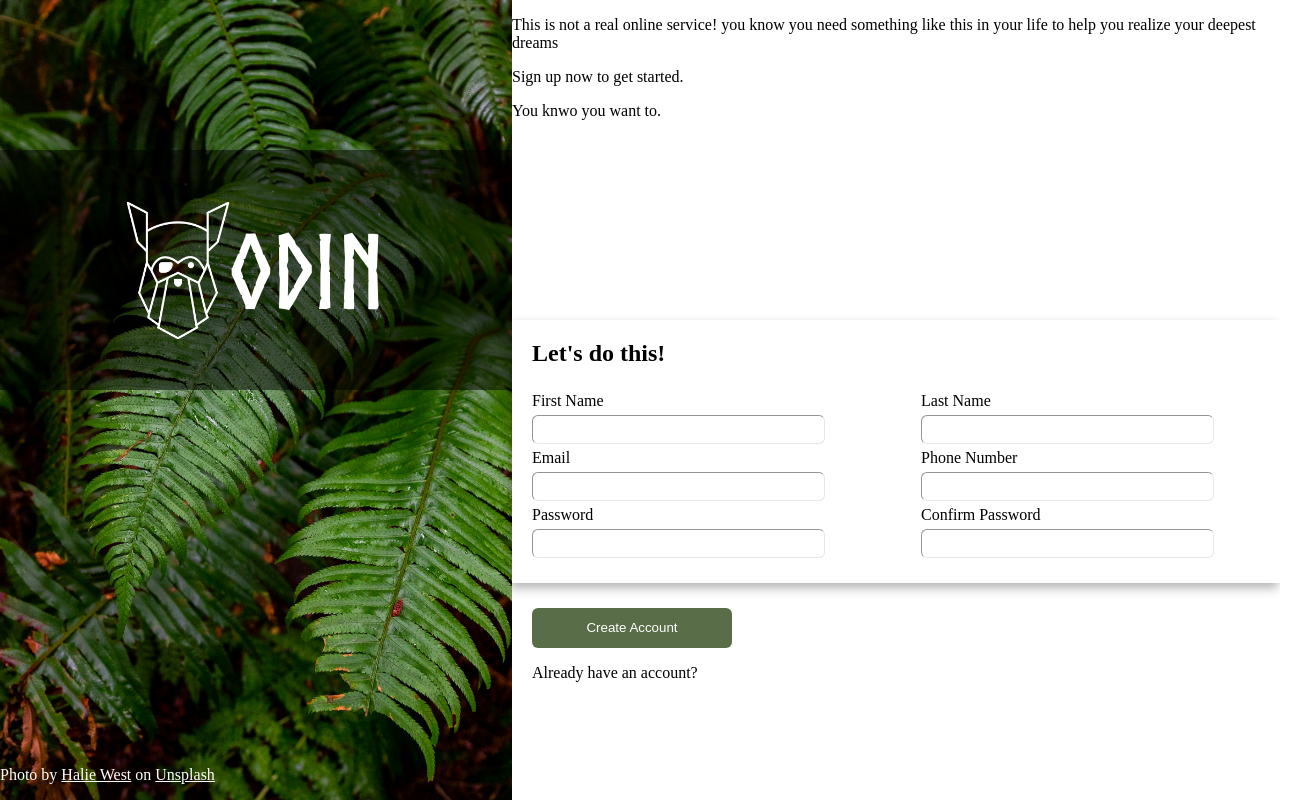
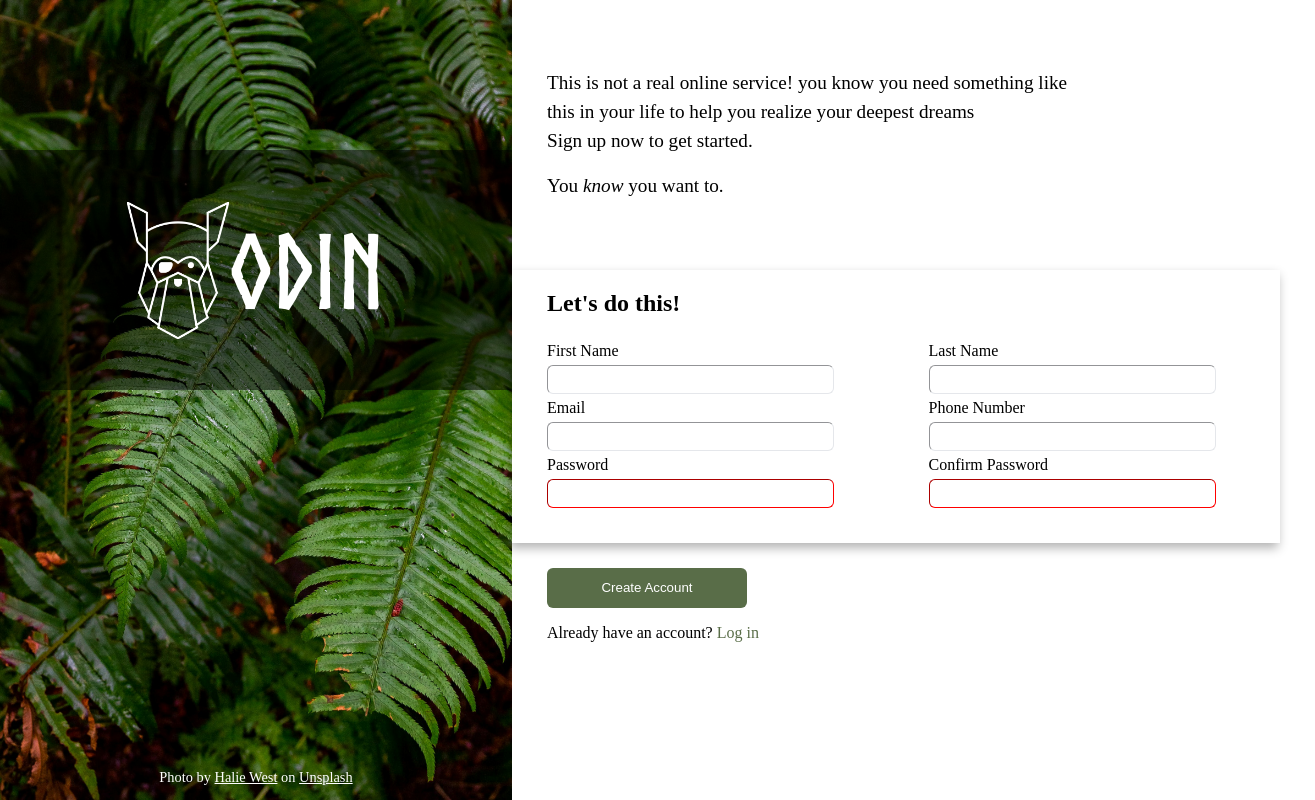
Before and after one commit to David-Portugal-Ferreira/TOP_SignUpForm, a plain HTML site: page index.html in a window 1280 px wide. Shown: the whole page, 1315 px wide, since content can reach past the window. Drawn offline with Linux system fonts and the light colour scheme.

Commit message:
Ajust style and add some input pseudo-classes

```diff
--- a/index.html
+++ b/index.html
@@ -26,7 +26,7 @@
                 <p>This is not a real online service! you know you need something like this in your life to help you
                     realize your deepest dreams</p>
                 <p>Sign up now to get started.</p>
-                <p class="incentive">You knwo you want to.</p>
+                <p class="incentive">You <em>know</em> you want to.</p>
             </div>
             <div class="content-form">
                 <h2 class="form-header">Let's do this!</h2>
@@ -34,25 +34,25 @@
                     <div class="form-content">
                         <div class="column-1">
                             <label for="first_name">First Name</label>
-                            <input type="text" name="first_name" id="first_name" />
+                            <input type="text" name="first_name" id="first_name" required />
                             <label for="email">Email</label>
                             <input type="email" id="email" name="user_email">
                             <label for="password">Password</label>
-                            <input type="password" name="password" id="password">
+                            <input type="password" name="password" id="password" required />
                         </div>
                         <div class="column-2">
                             <label for="last_name" name="last_name">Last Name</label>
-                            <input type="text" name="last_name" id="last_name" />
+                            <input type="text" name="last_name" id="last_name" required />
                             <label for="phone">Phone Number</label>
                             <input type="tel" name="phone_number" id="phone">
                             <label for="conf_password">Confirm Password</label>
-                            <input type="password" name="conf_password" id="conf_password">
+                            <input type="password" name="conf_password" id="conf_password" required />
                         </div>
                     </div>
             </div>
             <input type="submit" value="Create Account">
             </form>
-            <p class="account-exist">Already have an account? <a href="">Log in</a></p>
+            <p class="account-exist">Already have an account? <a href="" class="login">Log in</a></p>
         </div>
     </div>
 </body>
--- a/styles.css
+++ b/styles.css
@@ -27,7 +27,7 @@ input {
 }
 input[type='submit'] {
     margin-top: 25px;
-    margin-left: 20px;
+    margin-left: 35px;
     border-radius: 6px;
     border-style: none;
     color: white;
@@ -77,43 +77,68 @@ a {
     font-family: 'norsebold';
 }
 .author {
+    align-self: center;
     margin-top: auto;
     color: white;
+    font-size: 0.9rem;
 }
 
 
 .content-header {
     width: 100%;
-    height: 40%;
+    height: 25%;
+    display: flex;
+    flex-direction: column;
+    justify-content: center;
+    margin: 35px;
+
+}
+.content-header p {
+    max-width: 55ch;
+    line-height: 1.5em;
+    margin: 0;
+    font-size: 1.2rem;
+}
+.content-header .incentive {
+    margin-top: 16px;
+    font-size: 1.2rem;
 }
 
 .content-form {
     width: 100%;
     height: auto;
-    margin-right: 25px;
-    padding-bottom: 25px;
+    padding-bottom: 35px;
     box-shadow: -2px 5px 10px 0px rgba(0,0,0,0.3);
 }
-
 .form-content {
     display: flex;
     height: auto;
 }
-
 .column-1 {
-    margin-left: 20px;
+    margin-left: 35px;
     width: max(150px, 50%);
     padding-right: 30px;
 }
-
 .column-2 {
     width: max(150px, 50%);
 }
-
 .form-header {
-    margin-left: 20px;
+    margin-left: 35px;
+}
+.account-exist {
+    padding-left: 35px;
 }
 
-.account-exist {
-    padding-left: 20px;
+input[type='password']:invalid {
+    border-color: red;
 }
+
+input:focus {
+    border-color: blue;
+    box-shadow: -2px 5px 10px 0px rgba(55, 49, 174, 0.3);
+}
+
+.login {
+    color: #596D48;
+    text-decoration: none;
+}
```
